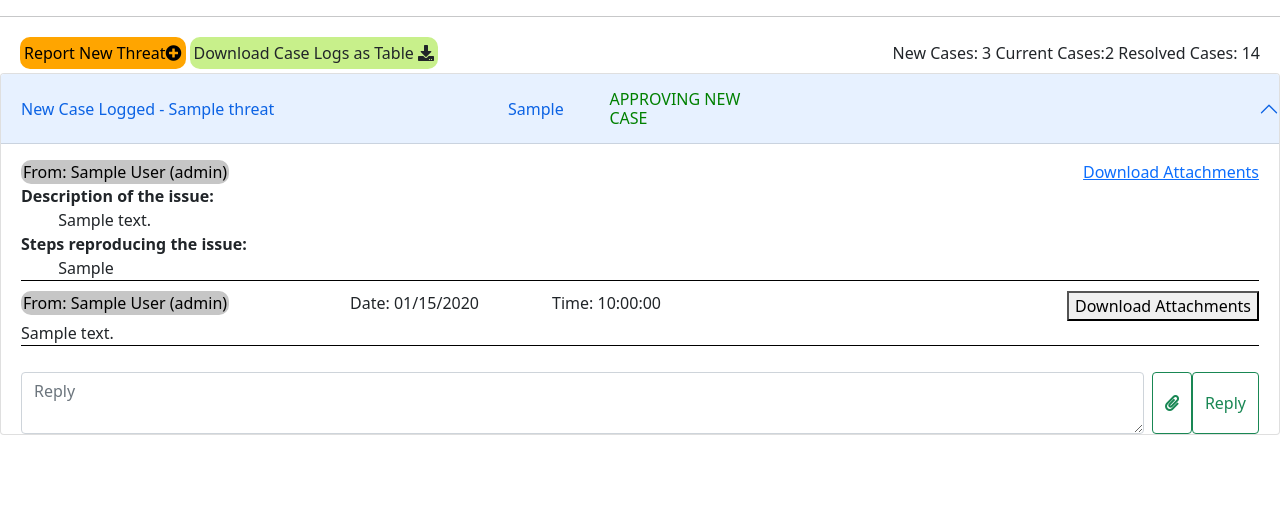
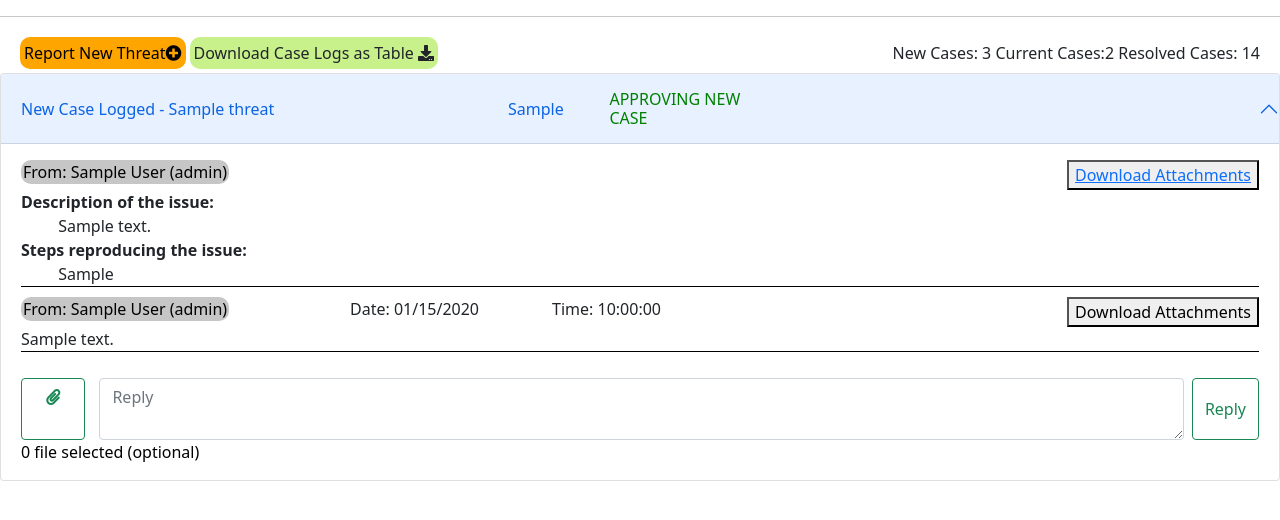
Before and after one commit to Akk3d1s/ThreatManager, a Flask app: page /threat in a window 1280 px wide, after a click that opens the changed part. Shown: the part 56-576 px from the top of the page. Run offline with Flask 2, Linux system fonts and the light colour scheme; a user stored in the database is signed in; tables that the repository leaves empty hold one stand-in row (values such as "Sample post"); parts of the project's set-up code (start-up, migrations or seed data) failed here and were passed over; some libraries are stand-ins or nearby versions.

Commit message:
comment file upload related input in the form and list in html with js

```diff
--- a/app/controllers/application_case.py
+++ b/app/controllers/application_case.py
@@ -8,7 +8,7 @@ def newcase(threat_id=None):
     threat = Threat.query.filter_by(id=threat_id).first()
     threat.status_id = 2
     db.session.commit()
-    return redirect(url_for('index'))
+    return redirect(url_for('threat'))
 
 @app.route('/newcase_approve/<int:threat_id>/<int:category_id>', methods=['GET', 'POST'])
 def approveNewcase(threat_id, category_id):
@@ -16,32 +16,32 @@ def approveNewcase(threat_id, category_id):
     threat.status_id = 3
     threat.category_id = category_id
     db.session.commit()
-    return redirect(url_for('index'))
+    return redirect(url_for('threat'))
 
 @app.route('/newcase_reject/<int:threat_id>', methods=['GET', 'POST'])
 def rejectNewcase(threat_id=None):
     threat = Threat.query.filter_by(id=threat_id).first()
     threat.status_id = 6
     db.session.commit()
-    return redirect(url_for('index'))
+    return redirect(url_for('threat'))
 
 @app.route('/endcase/<int:threat_id>', methods=['GET', 'POST'])
 def endcase(threat_id=None):
     threat = Threat.query.filter_by(id=threat_id).first()
     threat.status_id = 4
     db.session.commit()
-    return redirect(url_for('index'))
+    return redirect(url_for('threat'))
 
 @app.route('/endcase_approve/<int:threat_id>', methods=['GET', 'POST'])
 def approveEndcase(threat_id=None):
     threat = Threat.query.filter_by(id=threat_id).first()
     threat.status_id = 5
     db.session.commit()
-    return redirect(url_for('index'))
+    return redirect(url_for('threat'))
 
 @app.route('/endcase_reject/<int:threat_id>', methods=['GET', 'POST'])
 def rejectEndcase(threat_id=None):
     threat = Threat.query.filter_by(id=threat_id).first()
     threat.status_id = 3
     db.session.commit()
-    return redirect(url_for('index'))
+    return redirect(url_for('threat'))
--- a/app/controllers/application_role.py
+++ b/app/controllers/application_role.py
@@ -30,10 +30,10 @@ def approveRoleApplication(role_application_id=None):
     user.role_id = roleApplication.role_id
     RoleApplication.query.filter(RoleApplication.id==role_application_id).delete()
     db.session.commit()
-    return redirect(url_for('index'))
+    return redirect(url_for('roleApplicationList'))
 
 @app.route('/role_application_reject/<int:role_application_id>', methods=['GET', 'POST'])
 @login_required
 def rejectRoleApplication(role_application_id=None):
     RoleApplication.query.filter(RoleApplication.id==role_application_id).delete()
-    return redirect(url_for('index'))
+    return redirect(url_for('roleApplicationList'))
--- a/app/controllers/comment.py
+++ b/app/controllers/comment.py
@@ -14,7 +14,5 @@ def comment(threat_id=None):
         comment = Comment(comment=form.comment.data, user_id=current_user.id, threat_id=threat_id)
         db.session.add(comment)
         db.session.commit()
-        return redirect(url_for('index'))
-    return redirect(url_for('index'))
-
-    # return redirect(url_for('index'))
+        return redirect(url_for('threat'))
+    return redirect(url_for('threat'))
--- a/app/controllers/download.py
+++ b/app/controllers/download.py
@@ -14,11 +14,10 @@ def downloadThreatFile(threat_id=None):
     files = ThreatFile.query.filter(ThreatFile.threat_id==threat_id).all()
     filePath = join(dirname(realpath(__file__)))+'/../static/uploads/'
     if len(files)==1:
-        return send_file(filePath+files[0].file, mimetype='image/png', attachment_filename=files[0].file, as_attachment=True)
+        return send_file(filePath+files[0].file, attachment_filename=files[0].file, as_attachment=True)
     else:
         zipFileName = 'threat'+str(threat_id)+'.zip'
         return send_file(filePath+zipFileName, mimetype='application/zip', attachment_filename=zipFileName, as_attachment=True)
-    return 'on9'
     # return app.send_static_file('dutchpolice.png')
     # return send_file('./static/dutchpolice.png', mimetype='image/png', attachment_filename='dutchpolice.png', as_attachment=True)
     # return send_file('./static/dutchpolice.png', mimetype='image/png', attachment_filename='dutchpolice.png', as_attachment=True)
--- a/app/controllers/report.py
+++ b/app/controllers/report.py
@@ -77,7 +77,7 @@ def report():
                 db.session.add(file)
                 db.session.commit()
             zipObj.close()
-            return redirect(url_for('index'))
+            return redirect(url_for('threat'))
         else:
             for file in request.files.getlist('file'):
                 filename = "threat"+str(threat.id)+"_"+secure_filename(file.filename)
@@ -85,5 +85,5 @@ def report():
                 file = ThreatFile(file=filename, threat_id=threat.id)
                 db.session.add(file)
                 db.session.commit()
-            return redirect(url_for('index'))
+            return redirect(url_for('threat'))
     return render_template('report.html', title='Report', form=form)
--- a/app/static/css/editor.css
+++ b/app/static/css/editor.css
@@ -272,3 +272,19 @@
 #dashboardButtonContainer div {
     margin: 20px;
 }
+
+input[type="file"] {
+    display: none;
+}
+
+.customFileUpload {
+    display: inline-block;
+    width: 70px;
+    text-align: center;
+    align-items: center;
+}
+
+#fileList2 {
+    min-height: 30px;
+    display: flex;
+}
--- a/app/views/citizen.html
+++ b/app/views/citizen.html
@@ -11,10 +11,22 @@
     <link rel="stylesheet" href="{{ url_for('static', filename='css/editor.css') }}" />
     <link rel="stylesheet" href="https://cdnjs.cloudflare.com/ajax/libs/font-awesome/5.15.3/css/all.min.css" integrity="sha512-iBBXm8fW90+nuLcSKlbmrPcLa0OT92xO1BIsZ+ywDWZCvqsWgccV3gFoRBv0z+8dLJgyAHIhR35VZc2oM/gI1w==" crossorigin="anonymous" />
     <title>Citizen</title>
+    <script>
+        updateList = function(fileId, listId) {
+            let input = document.getElementById(fileId);
+            let output = document.getElementById(listId);
+            let children = "";
+            for (let i = 0; i < input.files.length; i++) {
+                console.log('file')
+                console.log(input.files.item(i).name)
+                children += '<div class="btn-outline-success" style="margin-right:20px;height:max-content">' + input.files.item(i).name + '</div>';
+            }
+            output.innerHTML = children
+        }
+    </script>
 </head>
 
 <body>
-
     {% extends "base.html" %} {% block content %}
     <div class="casesInfoHeader">
         <div style="display: flex;">
@@ -74,9 +86,11 @@
                                     {% endif %}
                                 </div>
                             </div>
+                            <button type="button">
                             <a href="{{ url_for('downloadThreatFile', threat_id=threat.Threat.id) }}">
                             Download Attachments
                             </a>
+                            </button>
                         </div>
                         <div class="logTopic">Description of the issue:</div>
                         <div class="caseInfoLogger">
@@ -130,10 +144,19 @@
                 <div class="chat">
                     <form class="d-flex" action="{{ url_for('comment', threat_id=threat.Threat.id )}}" method="post">
                         {{ form.hidden_tag() }}
+                        <label for="fileUpload{{threat.Threat.id}}" class="btn btn-outline-success customFileUpload">
+                            <i class="fas fa-paperclip"></i>
+                        </label>
+                        <input class="btn btn-outline-success" id="fileUpload{{threat.Threat.id}}" name="file" type="file" class="form-control" aria-label="file example" onchange="javascript:updateList('fileUpload{{threat.Threat.id}}','fileList{{threat.Threat.id}}')" multiple="multiple">
+                        <i class="fas fa-paperclip"></i>
+                        </input>
                         <textarea name="comment" class="form-control me-2" type="text" placeholder="Reply" aria-label="Reply"></textarea>
-                        <button class="btn btn-outline-success"><i class="fas fa-paperclip"></i></button>
                         <button class="btn btn-outline-success" type="submit">Reply</button>
                     </form>
+                    <div id="fileList{{threat.Threat.id}}" style="justify-self: start;min-height: 40px; color: black; justify-content: start; align-items:center">
+                        0 file selected (optional)
+                    </div>
+
                 </div>
 
             </div>
--- a/app/views/dashboard.html
+++ b/app/views/dashboard.html
@@ -22,10 +22,12 @@
 
     <p>
         <h1>
-            <p class="text-center">NCSC Dashboard</p>
+            <p class="text-center">Dutch National Police</p>
         </h1>
         <img src="{{url_for('static', filename='dutchpolice.png')}}" class="rounded mx-auto d-block" alt="Dutch Police logo">
-
+        <h1>
+            <p class="text-center">Dashboard</p>
+        </h1>
     </p>
 
     <p>
--- a/app/views/editor.html
+++ b/app/views/editor.html
@@ -97,7 +97,7 @@
                                 </div>
                             </div>
                             <button type="button">
-                                <a href="{{ url_for(downloadThreatFile) }}">
+                                <a href="{{ url_for('downloadThreatFile', threat_id=threat.Threat.id) }}">
                                     Download Attachments
                                 </a>
                             </button>
```
Also changed, not shown: app/static/uploads/threat2_IMG_7600.jpg (added), app/static/uploads/threat2_IMG_9476.jpg (added), app/static/uploads/threat3_170329_fai_tuenmun_cover-759x500.jpeg (added), 1 other file.
